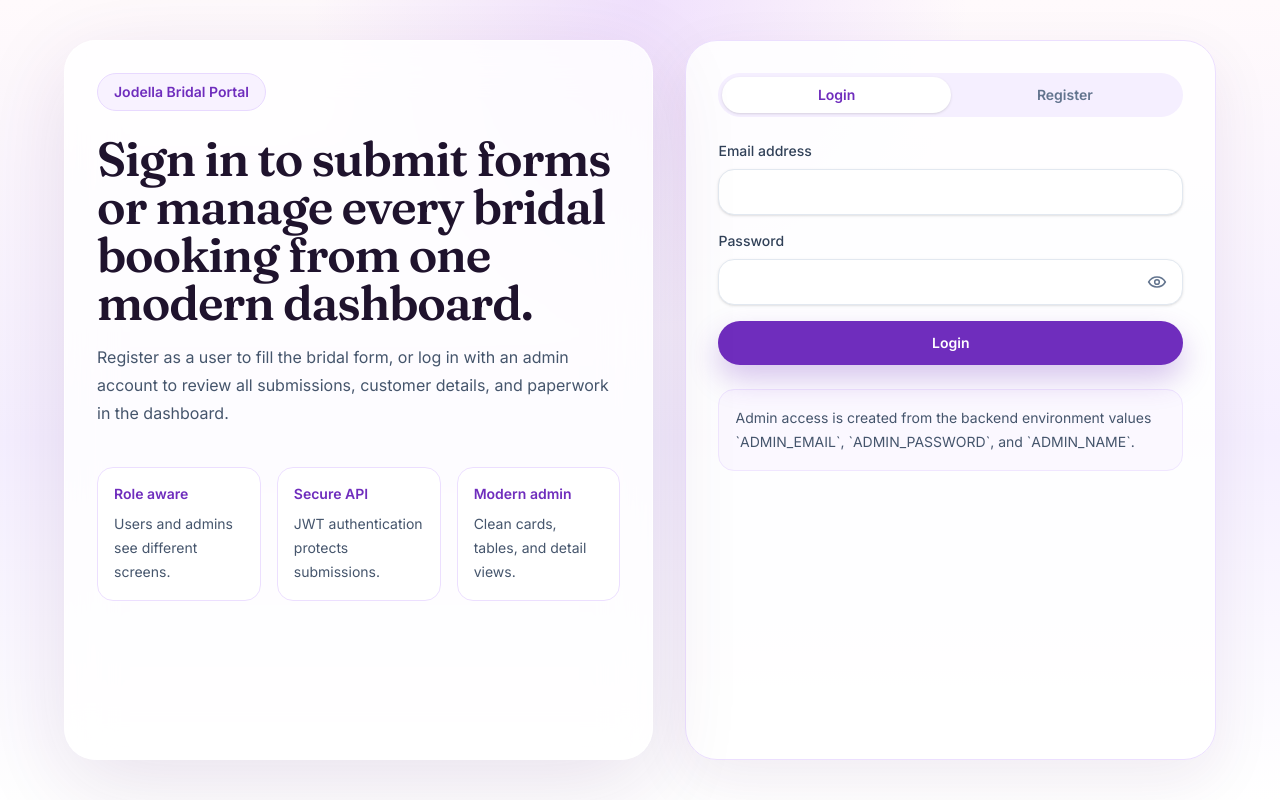
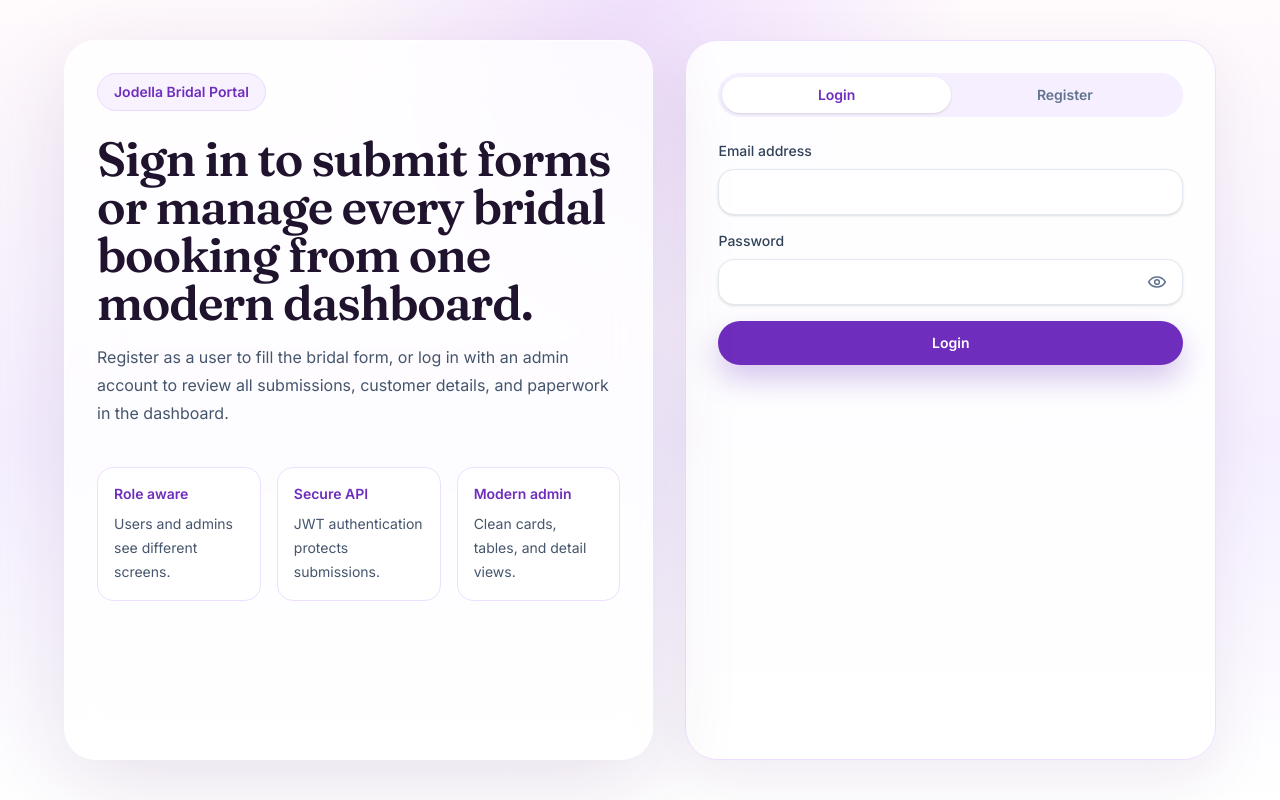
Before and after one commit to mutiu4luv/Jodella-bridals, a React (Vite) app: page /login in a window 1280 px wide. Built offline with nearby package versions, Linux system fonts and the light colour scheme; no server answers.

Commit message:
fixed form

```diff
--- a/src/pages/AuthPage.tsx
+++ b/src/pages/AuthPage.tsx
@@ -122,10 +122,10 @@ export default function AuthPage() {
             ) : null}
           </form>
 
-          <div className="mt-6 rounded-2xl border border-[#f0e6ff] bg-[#fbf8ff] p-4 text-sm leading-6 text-slate-600">
+          {/* <div className="mt-6 rounded-2xl border border-[#f0e6ff] bg-[#fbf8ff] p-4 text-sm leading-6 text-slate-600">
             Admin access is created from the backend environment values `ADMIN_EMAIL`,
             `ADMIN_PASSWORD`, and `ADMIN_NAME`.
-          </div>
+          </div> */}
         </section>
       </div>
     </main>
```
